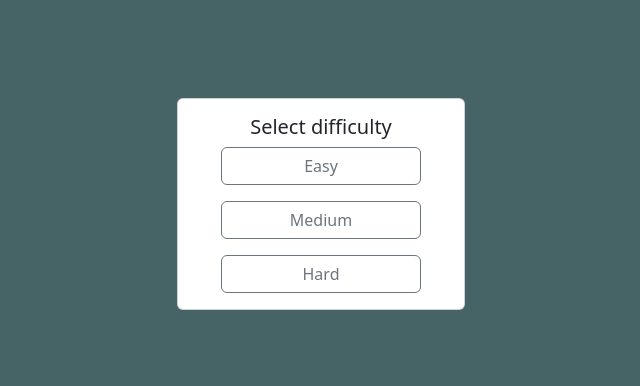
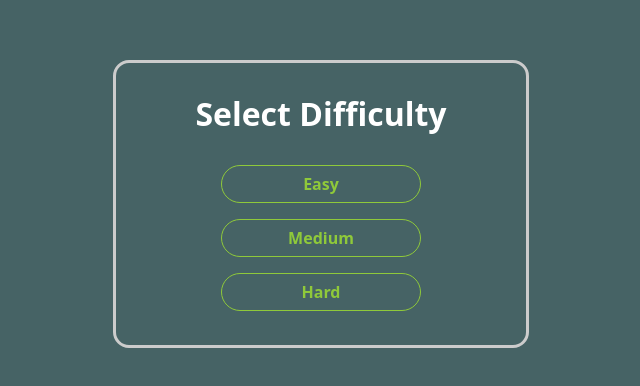
Before and after one commit to Robotbino/CodePairs, an Angular app: page /difficultySelector in a window 1280 px wide. Shown: the part 196-582 px from the top of the page, without its empty margins (319-959 px from the left). Built offline with nearby package versions, Linux system fonts and the light colour scheme.

Commit message:
Working on difficulty selector

```diff
--- a/src/Pages/difficulty-selector/difficulty-selector.component.css
+++ b/src/Pages/difficulty-selector/difficulty-selector.component.css
@@ -4,3 +4,17 @@
     justify-content: center;
     align-items: center ;
 }
+
+.btn-selector{
+    font-weight: 900;
+    color: #8FC93A;
+    border: 1px solid #8FC93A;
+    border-radius: 20px;
+}
+
+.selectionButtons{
+    display: flex;
+    flex-direction: column;
+    align-items: center;
+    gap: 1em;
+}
--- a/src/Pages/difficulty-selector/difficulty-selector.component.html
+++ b/src/Pages/difficulty-selector/difficulty-selector.component.html
@@ -1,20 +1,12 @@
 <section class="mainContainer">
-  <div class="card" style="width: 18rem">
-    <div class="card-body">
-      <h5 class="card-title" style="display: flex; justify-content: center">
-        Select difficulty
+  <div class="card">
+      <h5 class="card-title">
+        Select Difficulty
       </h5>
-      <div
-        style="
-          display: flex;
-          flex-direction: column;
-          align-items: center;
-          gap: 1em;
-        "
-      >
+      <div class="selectionButtons">
         <button
           type="button"
-          class="btn btn-outline-secondary"
+          class="btn btn-outline-secondary btn-selector"
           style="width: 200px"
           (click)="selectDifficulty('easy')"
         >
@@ -22,7 +14,7 @@
         </button>
         <button
           type="button"
-          class="btn btn-outline-secondary"
+          class="btn btn-outline-secondary btn-selector"
           style="width: 200px"
           (click)="selectDifficulty('easy')"
         >
@@ -30,7 +22,7 @@
         </button>
         <button
           type="button"
-          class="btn btn-outline-secondary"
+          class="btn btn-outline-secondary btn-selector"
           style="width: 200px"
           (click)="selectDifficulty('easy')"
         >
@@ -38,7 +30,6 @@
         </button>
       </div>
     </div>
-  </div>
 </section>
 
 <router-outlet></router-outlet>
--- a/src/Pages/home/home.component.css
+++ b/src/Pages/home/home.component.css
@@ -3,28 +3,6 @@
     justify-content: center;
     align-items: center;
     height: 100vh;
-}
-
-.homeCard{
-    display:flex;
-}
-.card-title{
-    margin-top: 1em;
-    margin-bottom: 1em;
-    font-weight: 900;
-    font-size: 2em;
-}
-.card{
-    display: flex;
-    color: white;
-    border: 3px solid #ccc;
-    border-radius: 16px;
-    background-color: #466365;
-    flex-direction: column;
-    align-items: center;
-    justify-content: start;
-    width: 26rem;
-    height: 18rem;
 }
 
 .btn-home{
--- a/src/styles.css
+++ b/src/styles.css
@@ -5,3 +5,22 @@ body{
     margin: 0px;
     background-color: #466365;
 }
+
+.card-title{
+    margin-top: 1em;
+    margin-bottom: 1em;
+    font-weight: 900;
+    font-size: 2em;
+}
+.card{
+    display: flex;
+    color: white;
+    border: 3px solid #ccc;
+    border-radius: 16px;
+    background-color: #466365;
+    flex-direction: column;
+    align-items: center;
+    justify-content: start;
+    width: 26rem;
+    height: 18rem;
+}
```
